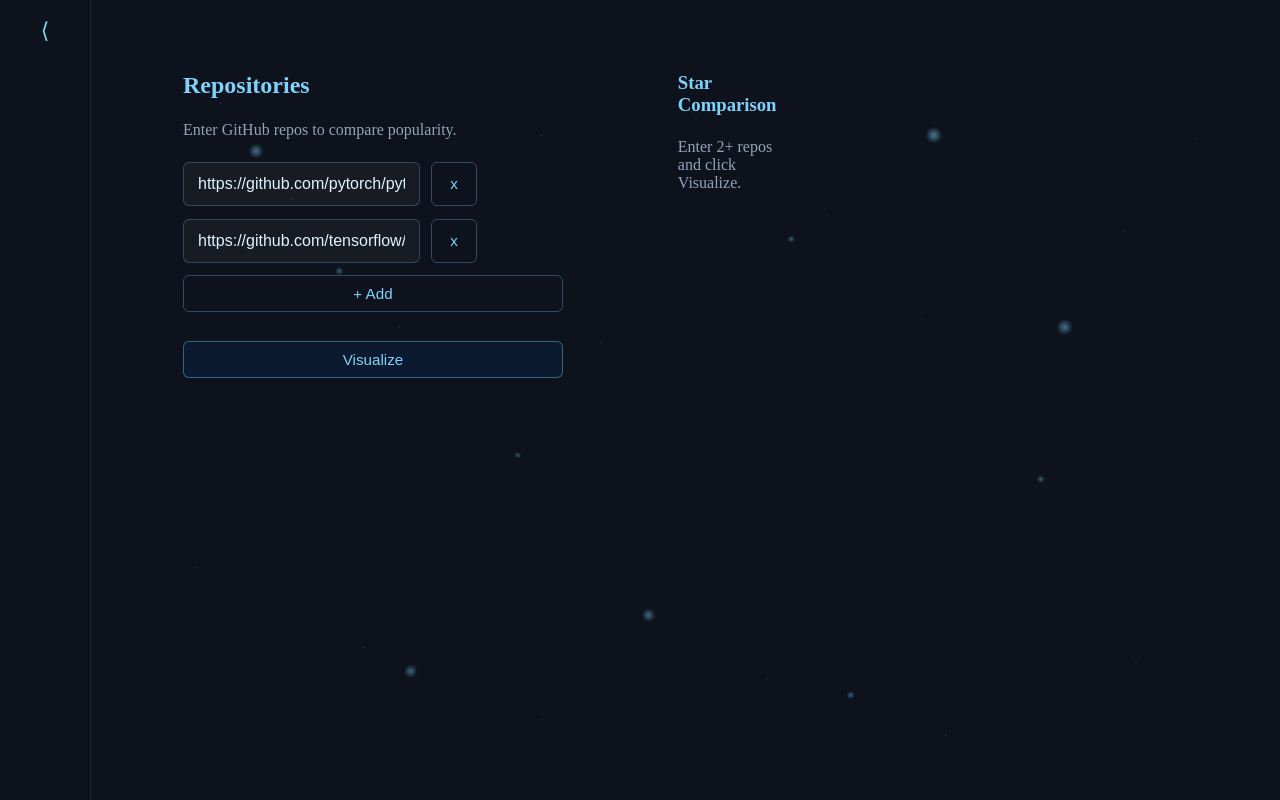
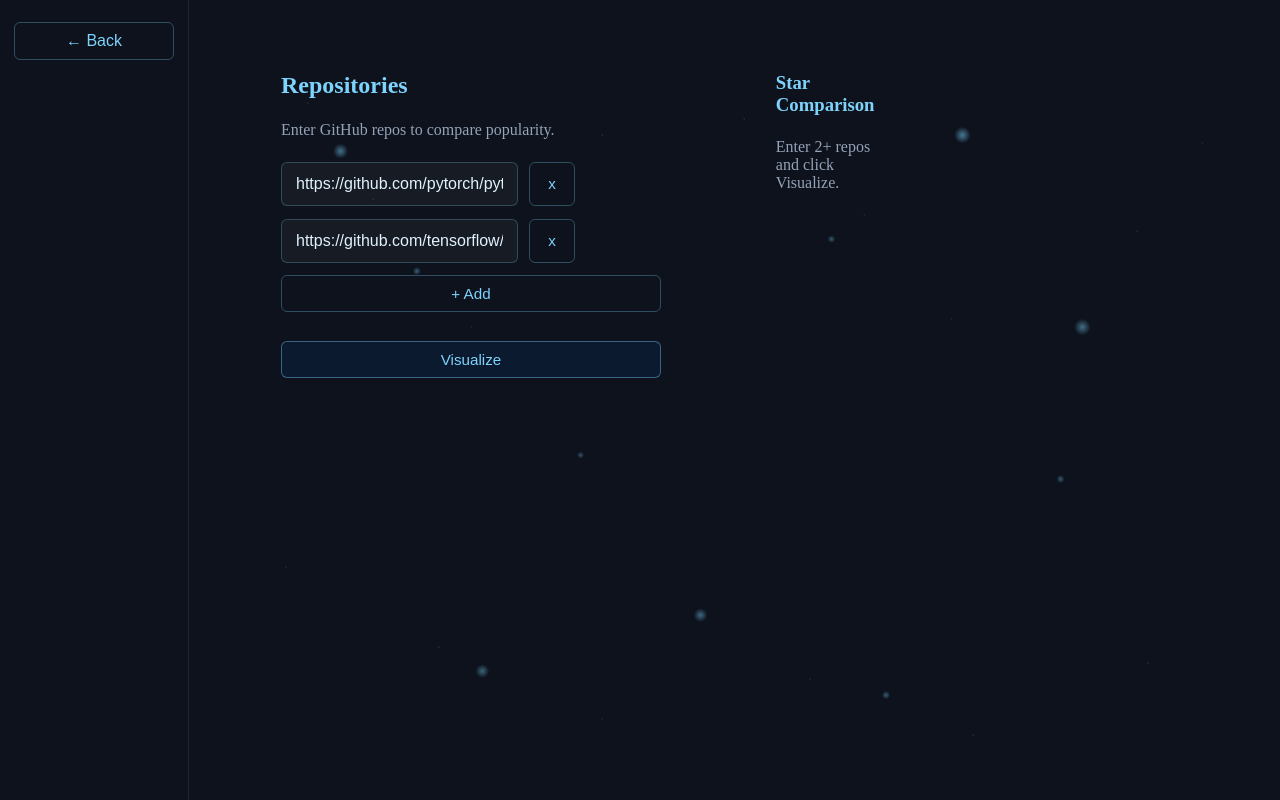
Before and after one commit to thaafei/capstone-sfw2026, a React (Create React App) app in the folder src/frontend/: page /visualize in a window 1280 px wide. Built offline with nearby package versions, Linux system fonts and the light colour scheme.

Commit message:
added back button

```diff
--- a/src/frontend/src/pages/Visualize.tsx
+++ b/src/frontend/src/pages/Visualize.tsx
@@ -64,29 +64,25 @@
     <div
           className="dx-card"
           style={{
-        width: 70,
-        padding: "18px 10px",
+            width: 160,
+            padding: "22px 14px",
             display: "flex",
             flexDirection: "column",
-        alignItems: "center",
-        gap: 20,
+            justifyContent: "flex-start",
+            gap: 18,
             borderRight: "1px solid rgba(255,255,255,0.08)"
           }}
+        >
+          <button
+            className="dx-btn dx-btn-outline"
+            style={{ width: "100%", fontSize: "1rem", textAlign: "center" }}
             onClick={() => (window.location.href = "/main")}
           >
-      <div
-        style={{
-          cursor: "pointer",
-          fontSize: 22,
-          color: "var(--accent)",
-          transition: "0.2s"
-        }}
-      >
-        ⟨
-      </div>
+            ← Back
+          </button>
     </div>
 
-    {/* MAIN CONTENT GRID */}
+
     <div
       style={{
         flex: 1,
@@ -101,7 +97,6 @@
 
       <div className="dx-vis-container">
 
-        {/* LEFT INPUT PANEL */}
         <div className="dx-vis-left dx-card">
           <h2 className="dx-vis-title">Repositories</h2>
           <p className="dx-vis-sub">Enter GitHub repos to compare popularity.</p>
@@ -133,7 +128,6 @@
           </div>
         </div>
 
-        {/* RIGHT CHART PANEL */}
         <div className="dx-vis-right dx-card">
           <h3 className="dx-vis-title">Star Comparison</h3>
 
```
Lines whose indentation alone changed are shown as unchanged.
